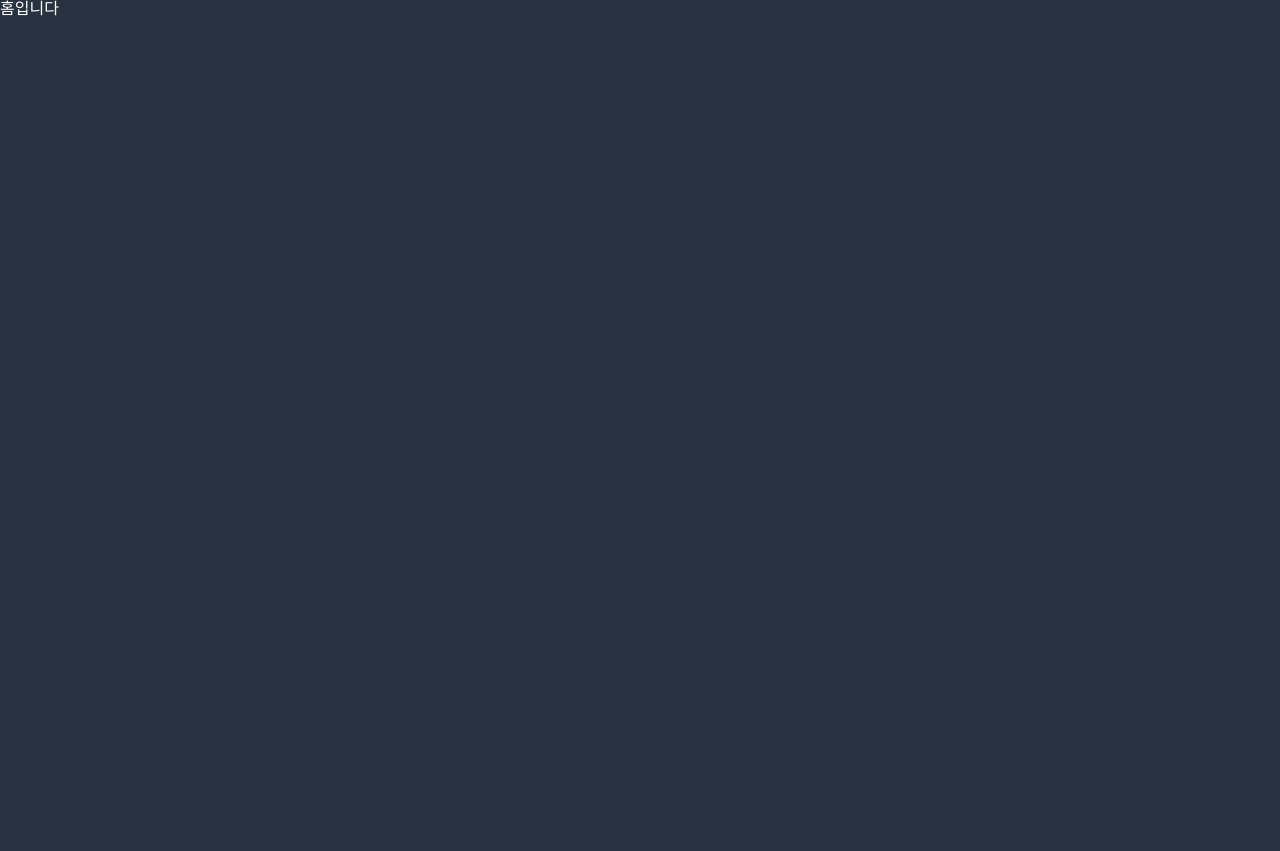
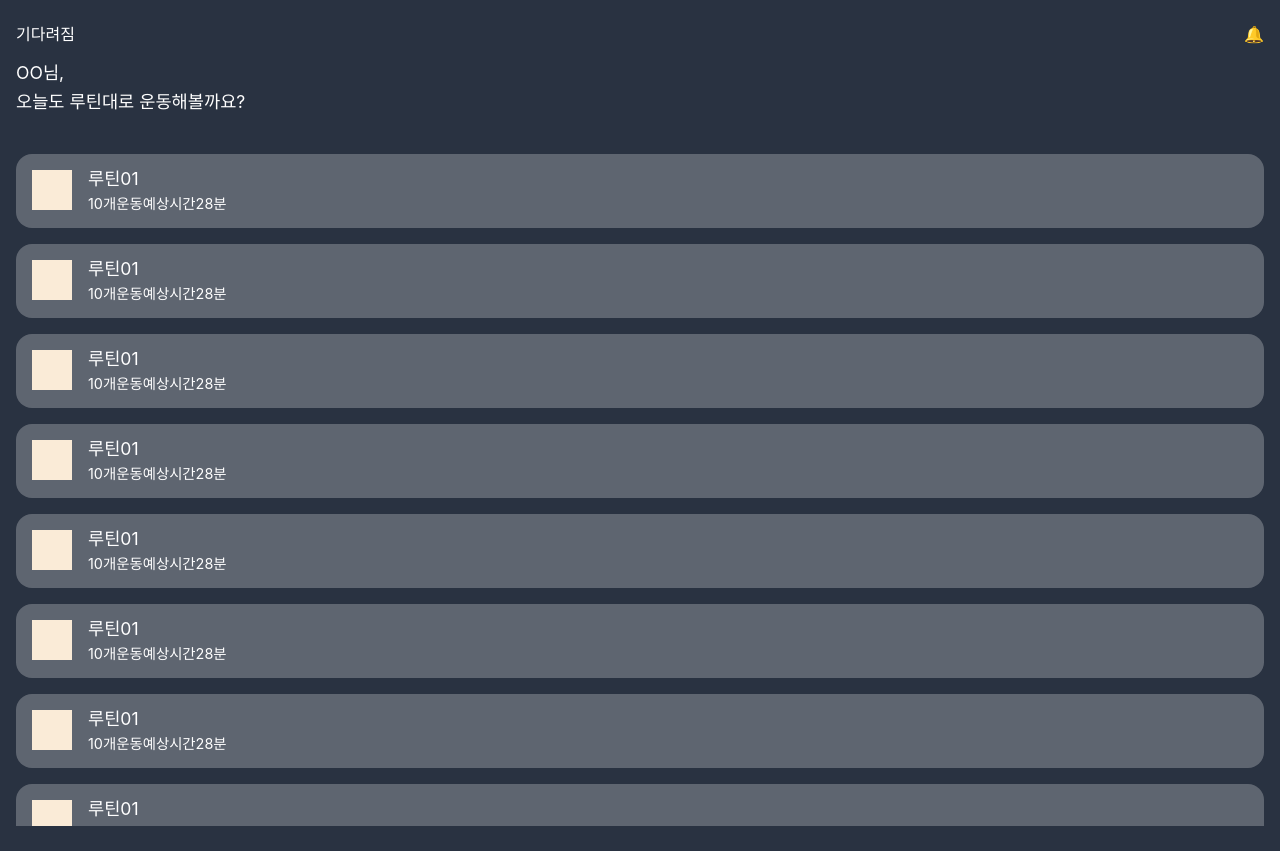
Before and after one commit to WaitGYM/FE, a React (Vite) app in the folder web/: page / in a window 1280 px wide. Before the commit the page ends 800 px from the top, so only its background shows below. Built offline with nearby package versions, Linux system fonts and the light colour scheme.

Commit message:
[web] 버튼 컴포넌트 추가, 홈 화면 마크업

```diff
--- /dev/null
+++ b/web/src/components/ui/Button.tsx
@@ -0,0 +1,16 @@
+import { Button as MuiButton } from "@mui/material";
+
+type ButtonProps = {
+  title: string;
+  color: "primary" | "secondary";
+};
+
+export default function Button({ title, color }: ButtonProps) {
+  return (
+    <>
+      <MuiButton variant="contained" color={color}>
+        {title}
+      </MuiButton>
+    </>
+  );
+}
--- a/web/src/features/home/index.tsx
+++ b/web/src/features/home/index.tsx
@@ -1,7 +1,117 @@
+import Button from "@comp/ui/Button";
+import { Stack } from "@mui/material";
+
 export default function HomePage() {
+  const hasRoutine = true;
+
   return (
-    <>
-      <h1>홈입니다</h1>
-    </>
+    <div className="home-page">
+      <header>
+        <div className="header-top">
+          <div>기다려짐</div>
+          <div>🔔</div>
+        </div>
+
+        <div className="greeting">
+          OO님,
+          <br />
+          오늘도 루틴대로 운동해볼까요?
+        </div>
+      </header>
+
+      <section>
+        {!hasRoutine ? (
+          <div className="not-routine">루틴을 추가하세요</div>
+        ) : (
+          <ul className="routine-list">
+            <li className="routine">
+              <div className="icon"></div>
+              <div className="info">
+                <p className="title">루틴01</p>
+                <div className="detail">
+                  <span>10개운동</span>
+                  <span>예상시간28분</span>
+                </div>
+              </div>
+            </li>
+            <li className="routine">
+              <div className="icon"></div>
+              <div className="info">
+                <p className="title">루틴01</p>
+                <div className="detail">
+                  <span>10개운동</span>
+                  <span>예상시간28분</span>
+                </div>
+              </div>
+            </li>
+            <li className="routine">
+              <div className="icon"></div>
+              <div className="info">
+                <p className="title">루틴01</p>
+                <div className="detail">
+                  <span>10개운동</span>
+                  <span>예상시간28분</span>
+                </div>
+              </div>
+            </li>
+            <li className="routine">
+              <div className="icon"></div>
+              <div className="info">
+                <p className="title">루틴01</p>
+                <div className="detail">
+                  <span>10개운동</span>
+                  <span>예상시간28분</span>
+                </div>
+              </div>
+            </li>
+            <li className="routine">
+              <div className="icon"></div>
+              <div className="info">
+                <p className="title">루틴01</p>
+                <div className="detail">
+                  <span>10개운동</span>
+                  <span>예상시간28분</span>
+                </div>
+              </div>
+            </li>
+            <li className="routine">
+              <div className="icon"></div>
+              <div className="info">
+                <p className="title">루틴01</p>
+                <div className="detail">
+                  <span>10개운동</span>
+                  <span>예상시간28분</span>
+                </div>
+              </div>
+            </li>
+            <li className="routine">
+              <div className="icon"></div>
+              <div className="info">
+                <p className="title">루틴01</p>
+                <div className="detail">
+                  <span>10개운동</span>
+                  <span>예상시간28분</span>
+                </div>
+              </div>
+            </li>
+            <li className="routine">
+              <div className="icon"></div>
+              <div className="info">
+                <p className="title">루틴01</p>
+                <div className="detail">
+                  <span>10개운동</span>
+                  <span>예상시간28분</span>
+                </div>
+              </div>
+            </li>
+          </ul>
+        )}
+
+        <Stack direction="row" spacing={2}>
+          <Button title="바로운동" color="primary" />
+          <Button title="루틴추가" color="secondary" />
+        </Stack>
+      </section>
+    </div>
   );
 }
--- a/web/src/styles/sass/pages/_home.scss
+++ b/web/src/styles/sass/pages/_home.scss
@@ -1 +1,65 @@
 @use "@styles/variables" as *;
+
+$header-height: 8em;
+
+.home-page {
+  height: 100%;
+  padding: 1.6em 1em;
+
+  header {
+    height: $header-height;
+
+    .header-top {
+      display: flex;
+      justify-content: space-between;
+    }
+
+    .greeting {
+      font-size: 1.1rem;
+      margin-top: 1em;
+      line-height: 1.8rem;
+    }
+  }
+
+  section {
+    height: calc(100% - $header-height);
+    overflow-y: scroll;
+
+    .not-routine,
+    li.routine {
+      border-radius: 1rem;
+      background-color: rgba($color: #fff, $alpha: 0.25);
+      padding: 1em;
+      color: #fff;
+    }
+
+    li.routine {
+      display: flex;
+
+      .icon {
+        width: 2.5em;
+        height: 2.5em;
+        background-color: antiquewhite;
+      }
+
+      .info {
+        margin-left: 1em;
+
+        .title {
+          font-size: 1.1rem;
+        }
+
+        .detail {
+          margin-top: 0.5em;
+
+          span {
+            font-size: 0.9rem;
+          }
+        }
+      }
+      & + li.routine {
+        margin-top: 1em;
+      }
+    }
+  }
+}
```
